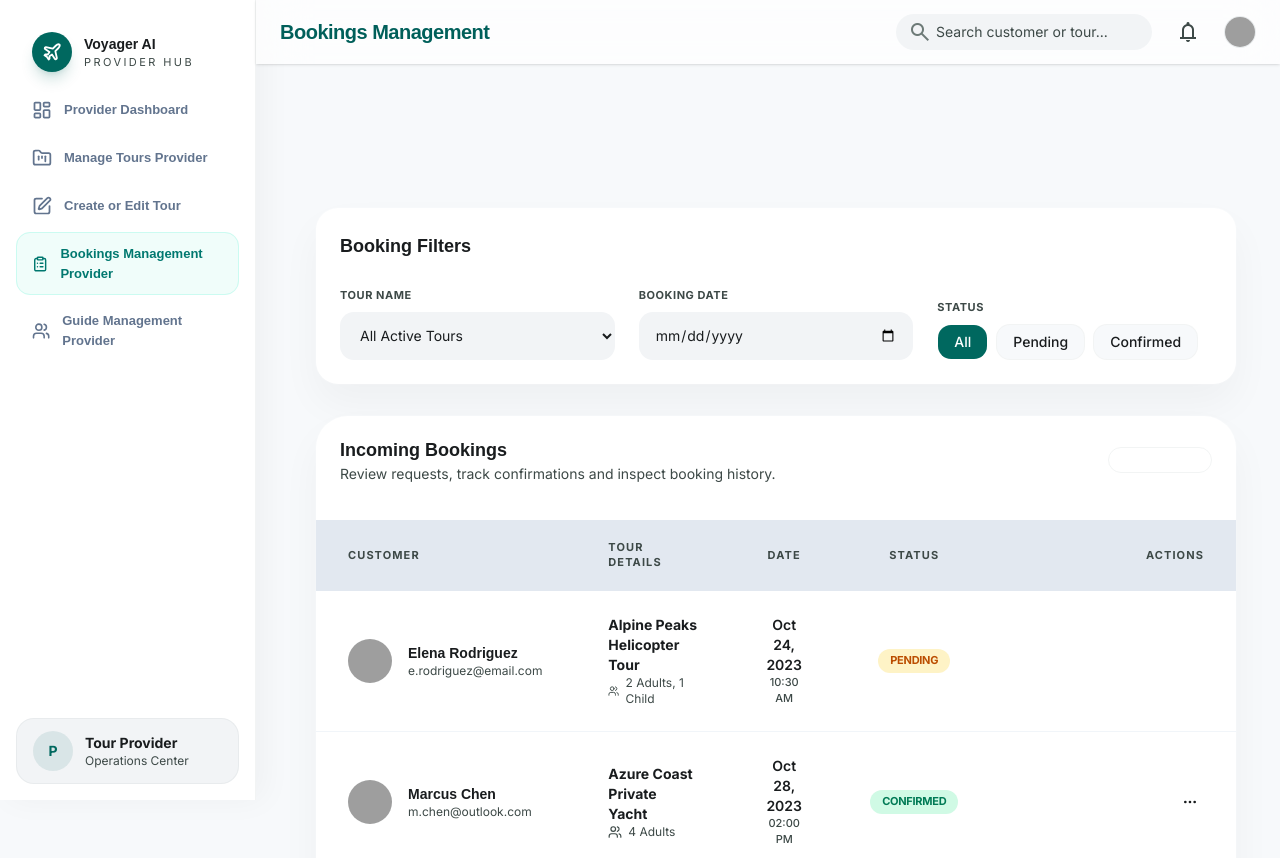
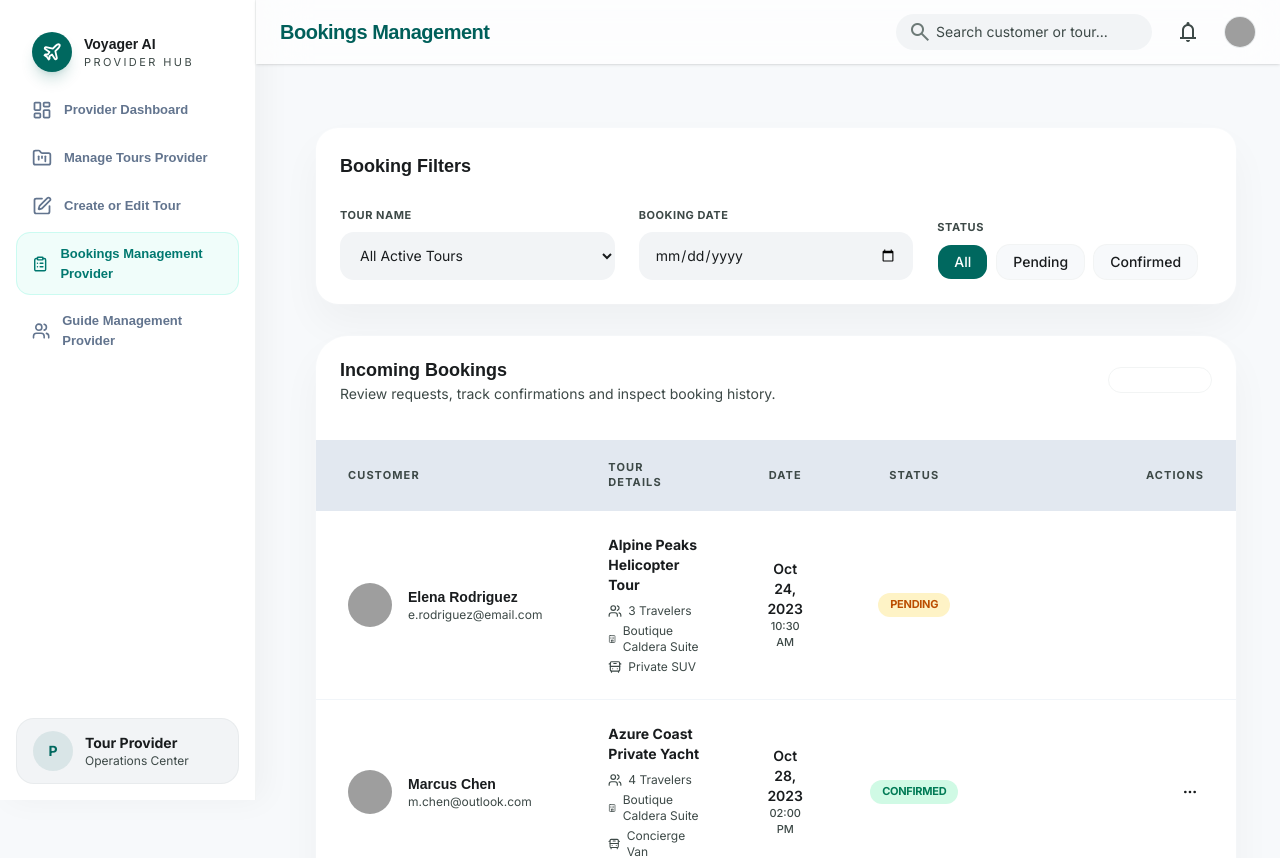
Before and after one commit to tranleductinh/SmartAITravelPlannerPlatform, a React (Vite) app in the folder Frontend/: page /provider/bookings-management in a window 1280 px wide. Shown: the top 858 px of the page. Built offline with nearby package versions, Linux system fonts and the light colour scheme; grey boxes are pictures that could not be loaded; a web font is replaced by a local one.

Commit message:
feat: enhance booking details display with traveler count and accommodation options

```diff
--- a/Frontend/src/pages/Provider/ProviderBookingManagement/index.jsx
+++ b/Frontend/src/pages/Provider/ProviderBookingManagement/index.jsx
@@ -1,10 +1,12 @@
 import React, { useState } from "react";
 import {
   Check,
+  BusFront,
   ChevronLeft,
   ChevronRight,
   Ellipsis,
   History,
+  Hotel,
   Users,
   X,
 } from "lucide-react";
@@ -26,6 +28,7 @@ const bookings = [
       "Portrait of a young woman with a friendly smile, outdoor natural lighting",
     tour: "Alpine Peaks Helicopter Tour",
     guests: "2 Adults, 1 Child",
+    card: "Private SUV",
     date: "Oct 24, 2023",
     time: "10:30 AM",
     status: "Pending",
@@ -110,6 +113,25 @@ const toInputDateValue = (displayDate) => {
   return parsedDate.toISOString().split("T")[0];
 };
 
+const getTravelerCountFromGuests = (guests) => {
+  if (!guests) return 0;
+
+  const matches = guests.match(/\d+/g);
+  if (!matches) return 0;
+
+  return matches.reduce((total, current) => total + Number(current), 0);
+};
+
+const formatTravelersLabel = (guests) => {
+  const travelerCount = getTravelerCountFromGuests(guests);
+
+  if (!travelerCount) {
+    return guests || "Travelers";
+  }
+
+  return `${travelerCount} ${travelerCount === 1 ? "Traveler" : "Travelers"}`;
+};
+
 const renderActions = (type) => {
   if (type === "decision") {
     return (
@@ -162,7 +184,7 @@ const ProviderBookingManagement = () => {
   });
 
   return (
-    <div className="space-y-8 pt-20 text-on-surface">
+    <div className="space-y-8 text-on-surface">
       <Card className="rounded-3xl border-none bg-surface-container-lowest py-0 shadow-[0_20px_40px_rgba(25,28,30,0.04)]">
         <CardHeader className="px-6 pt-6 pb-3">
           <CardTitle className="font-heading text-lg font-bold">
@@ -293,10 +315,20 @@ const ProviderBookingManagement = () => {
                       <p className="font-bold text-on-surface">
                         {booking.tour}
                       </p>
-                      <p className="flex items-center gap-1.5 text-xs text-on-surface-variant">
-                        <Users className="size-3.5" />
-                        {booking.guests}
-                      </p>
+                      <div className="mt-2 space-y-1 text-xs text-on-surface-variant">
+                        <p className="flex items-center gap-1.5">
+                          <Users className="size-3.5" />
+                          {formatTravelersLabel(booking.guests)}
+                        </p>
+                        <p className="flex items-center gap-1.5">
+                          <Hotel className="size-3.5" />
+                          {booking.accommodation ?? "Boutique Caldera Suite"}
+                        </p>
+                        <p className="flex items-center gap-1.5">
+                          <BusFront className="size-3.5" />
+                          {booking.transport ?? booking.card ?? "Concierge Van"}
+                        </p>
+                      </div>
                     </td>
 
                     <td className="px-8 py-6 text-center align-middle">
```
